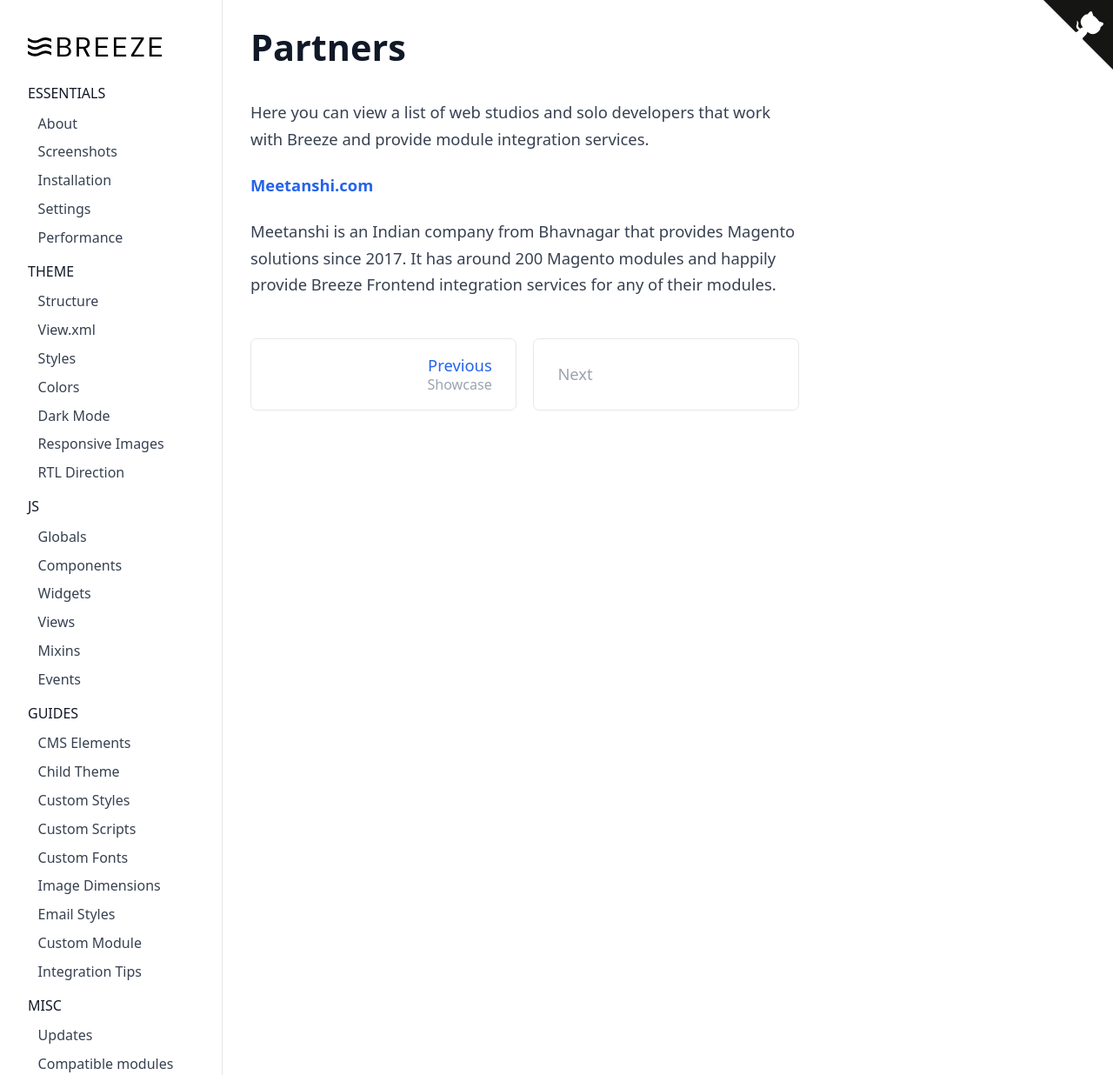
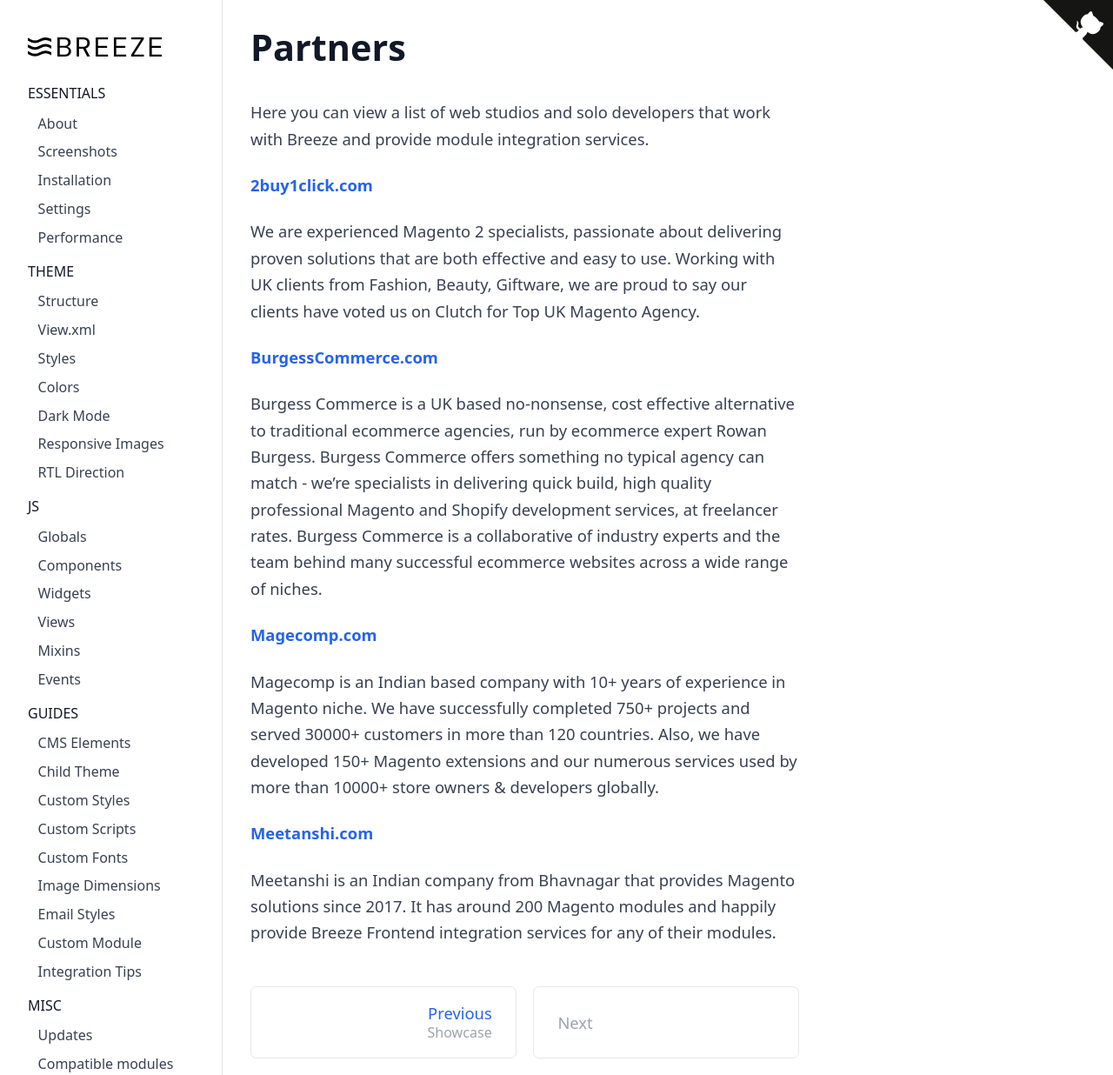
Before and after one commit to breezefront/breezefront.com, a Jekyll site: the page built from collections/_misc/partners.md, in a window 1280 px wide and 1236 px high. Shown: the whole window at 87% size. Built offline with Jekyll 4.4.1, drawn with Linux system fonts in a browser that asks for light colours.

Commit message:
New partners added

```diff
--- a/collections/_misc/partners.md
+++ b/collections/_misc/partners.md
@@ -11,6 +11,30 @@ disabled: true
 Here you can view a list of web studios and solo developers that work with
 Breeze and provide module integration services.
 
+**[2buy1click.com](https://www.2buy1click.com/){:target="_blank" rel="noopener"}**
+
+We are experienced Magento 2 specialists, passionate about delivering proven
+solutions that are both effective and easy to use. Working with UK clients from
+Fashion, Beauty, Giftware, we are proud to say our clients have voted us on
+Clutch for Top UK Magento Agency.
+
+**[BurgessCommerce.com](https://burgesscommerce.com/){:target="_blank" rel="noopener"}**
+
+Burgess Commerce is a UK based no-nonsense, cost effective alternative to
+traditional ecommerce agencies, run by ecommerce expert Rowan Burgess. Burgess
+Commerce offers something no typical agency can match - we're specialists in
+delivering quick build, high quality professional Magento and Shopify
+development services, at freelancer rates. Burgess Commerce is a
+collaborative of industry experts and the team behind many successful
+ecommerce websites across a wide range of niches.
+
+**[Magecomp.com](https://magecomp.com/){:target="_blank" rel="noopener"}**
+
+Magecomp is an Indian based company with 10+ years of experience in Magento niche.
+We have successfully completed 750+ projects and served 30000+ customers in more
+than 120 countries. Also, we have developed 150+ Magento extensions and our
+numerous services used by more than 10000+ store owners & developers globally.
+
 **[Meetanshi.com](https://meetanshi.com/){:target="_blank" rel="noopener"}**
 
 Meetanshi is an Indian company from Bhavnagar that provides Magento solutions
```
Also changed, not shown: collections/_misc/compatible-modules.md (+4 -4 lines).
